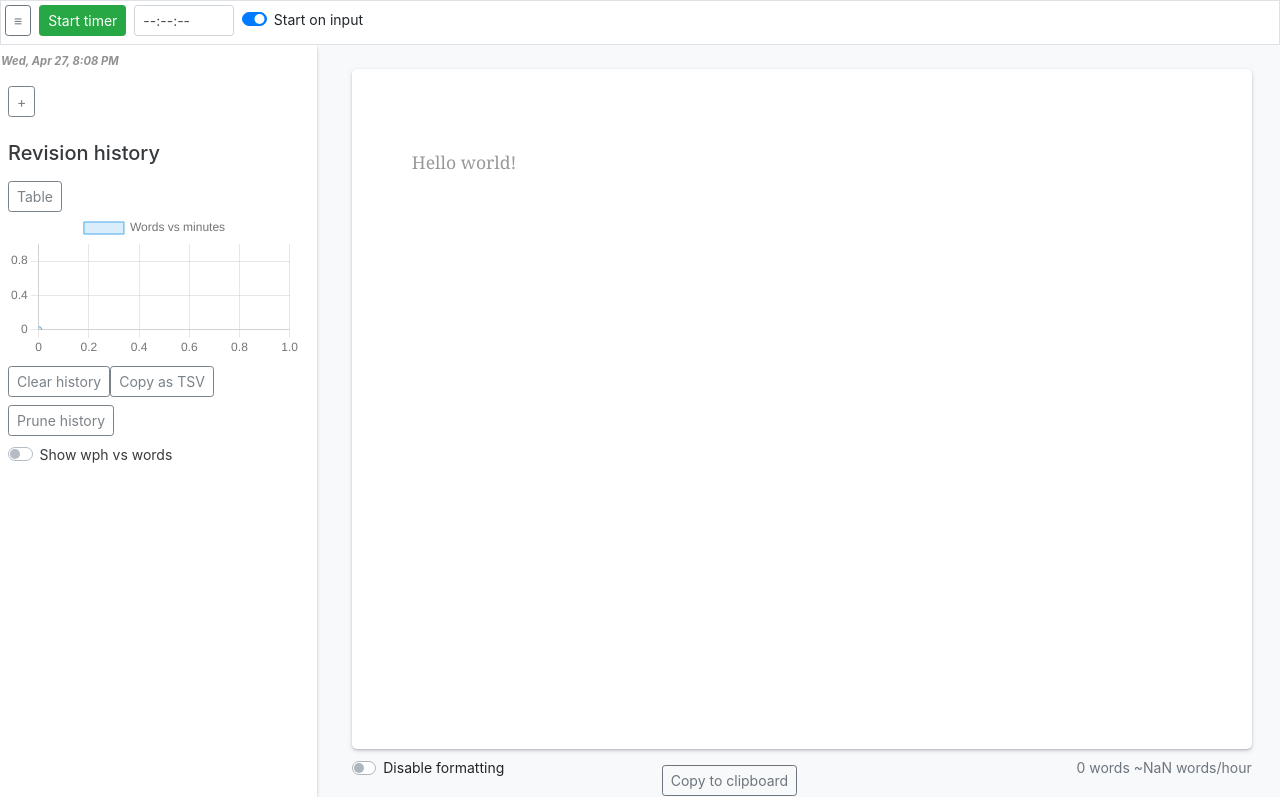
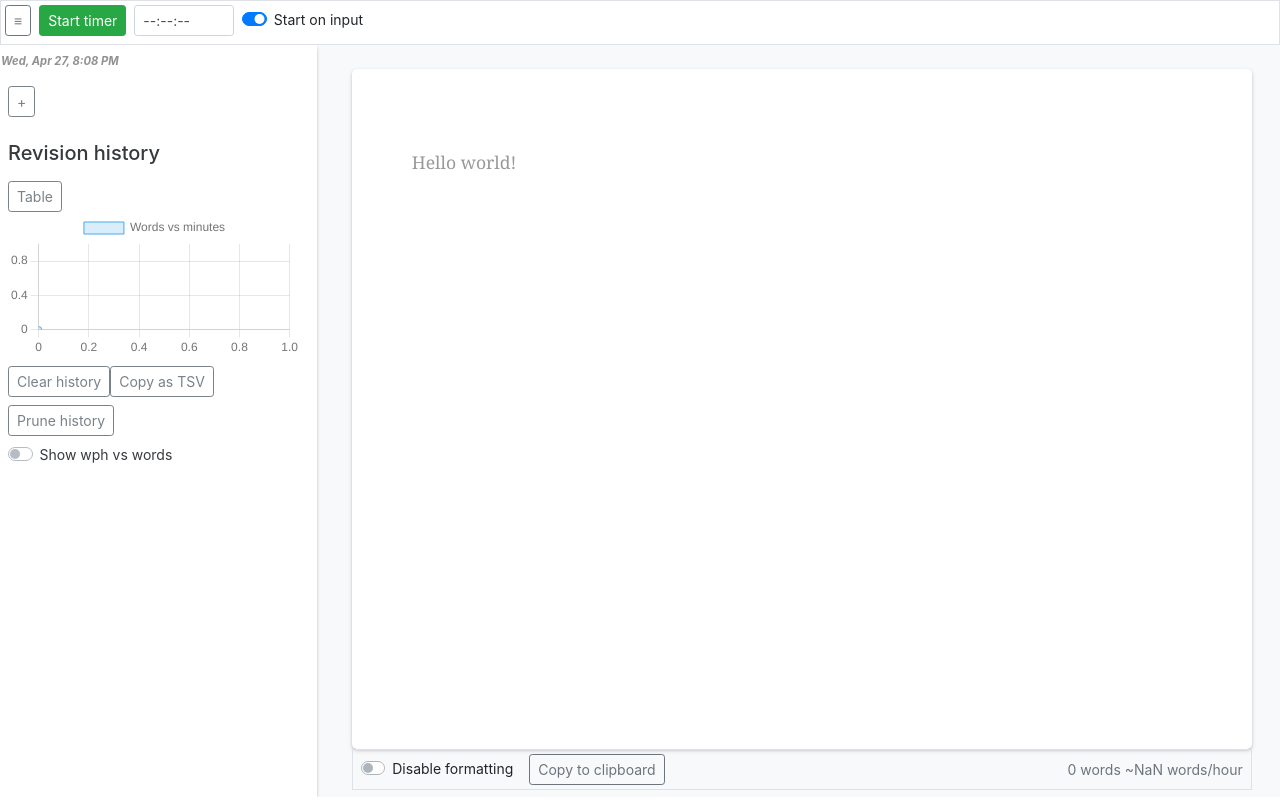
Before and after one commit to vzakharov/write, a Nuxt app: page / in a window 1280 px wide. Built offline with nearby package versions, Linux system fonts and the light colour scheme.

Commit message:
flex footer

```diff
--- a/pages/index.vue
+++ b/pages/index.vue
@@ -1,10 +1,11 @@
 <template>
-  <!-- A eimple editor with a sidebar -->
+  <!-- A eimple editor with a sidebar. Save on Ctrl+S -->
   <b-container
     fluid
     class="px-0"
     v-if="doc"
     style="overflow: hidden"
+    @keydown.ctrl.s.prevent="save"
   >
     <!-- Toolbar -->
     <div
@@ -322,13 +323,11 @@
             v-bind="{ disableFormatting }"
           />
 
-          <!-- Row with items aligned left -->
-          <b-row
-            class="mt-2"
-            align-h="start"
+          <div
+            class="d-flex justify-content-start align-items-center sticky-top px-2 py-1 border"
+            style="gap: 1rem;"
           >
             <!-- Switch to disable formatting -->
-            <b-col>
             <b-check
               v-model="disableFormatting"
               size="sm"
@@ -337,11 +336,8 @@
             >
               Disable formatting
             </b-check>
-            </b-col>
             <!-- Button to copy content -->
-            <b-col>
             <b-button
-                class="mt-2"
               @click="
                 copyToClipboard(
                   removeComments(( historyPreview || doc ).content)
@@ -352,16 +348,15 @@
             >
               Copy to clipboard
             </b-button>
-            </b-col>
             <!-- Wordcount in small text on the right -->
-            <b-col
-              class="small text-right text-muted"
+            <div
+              class="small ml-auto text-muted"
             >
               {{ wordcount }} {{ wordcount === 1 ? 'word' : 'words' }}
               <!-- Words per hour -->
               ~{{ Math.round(wordcount / ( historyPreview || doc ).time * 3600 / 10 ) * 10 }} words/hour
-            </b-col>
-          </b-row>
+            </div>
+          </div>
 
         </div>
 
@@ -438,7 +433,8 @@
         disableFormatting: false,
         console,
         document,
-        chartMode: 1
+        chartMode: 1,
+        saved: false,
       }
 
     },
@@ -675,6 +671,13 @@
 
       copyToClipboard( text ) {
         navigator.clipboard.writeText( text )
+        // Show bvtoast
+        this.$bvToast.toast( 'Copied to clipboard', {
+          title: 'Copied!',
+          autoHideDelay: 2000,
+          appendToast: true,
+          variant: 'success'
+        })
       },
 
       startDocTimer() {
@@ -739,6 +742,32 @@
         let result = new TextDecoder().decode( Uint8Array.from( resultBytes ) )
 
         return result
+
+      },
+
+      save() {
+
+        // Save current content to history, creating it if it doesn't exist
+        let history = doc.history || this.$set( doc, 'history', [] )
+
+        // Push current content to history
+        let { time, content } = doc
+        history.push({
+          time,
+          content,
+          delta: history.length && this.withDelta( 'create', history[history.length - 1].content, content )
+        })
+
+        localStorage.setItem(`doc_${doc.id}`, JSON.stringify({
+          ...doc,
+          history: _.map(doc.history, ( item, i ) =>
+            // Remove 'content' for space saving
+            i ? _.omit( item, 'content' ) : item
+          )
+        }))
+
+        // Show a "Saved!" toast
+        this.saved = true
 
       },
 
@@ -807,39 +836,7 @@
           // Reset the idle timer
           clearTimeout( this.idleTimer )
 
-          this.idleTimer = setTimeout(() => {
-
-            // Save current content to history, creating it if it doesn't exist
-            let history = doc.history || this.$set( doc, 'history', [] )
-
-            // Push current content to history
-            let { time, content } = doc
-            history.push({
-              time,
-              content,
-              delta: history.length && this.withDelta( 'create', history[history.length - 1].content, content )
-            })
-
-            localStorage.setItem(`doc_${doc.id}`, JSON.stringify({
-              ...doc,
-              history: _.map(doc.history, ( item, i ) =>
-                // Remove 'content' for space saving
-                i ? _.omit( item, 'content' ) : item
-              )
-            }))
-
-            // Show a "Saved!" toast
-            this.$root.$bvToast.toast(
-              'Saved!',
-              {
-                title: 'Saved!',
-                autoHideDelay: 500,
-                variant: 'success'
-              }
-            )
-
-
-          }, 5000)
+          this.idleTimer = setTimeout(this.save, 5000)
 
           // Start doc timer
           if ( this.autoStartDocTimer )
@@ -849,24 +846,18 @@
 
       },
 
-      // doc: {
+      doc: {
 
-      //   // Write to localStorage under key = 'doc_[doc.id]'
-      //   handler(doc) {
+        // Write to localStorage under key = 'doc_[doc.id]'
+        handler() {
 
-      //     localStorage.setItem(`doc_${doc.id}`, JSON.stringify({
-      //       ...doc,
-      //       history: _.map(doc.history, ( item, i ) =>
-      //         // Remove 'content' for space saving
-      //         i ? _.omit( item, 'content' ) : item
-      //       )
-      //     }))
+          this.saved = false
 
-      //   },
+        },
 
-      //   deep: true
+        deep: true
 
-      // },
+      },
 
       docs: {
 
```
Lines whose indentation alone changed are shown as unchanged.
